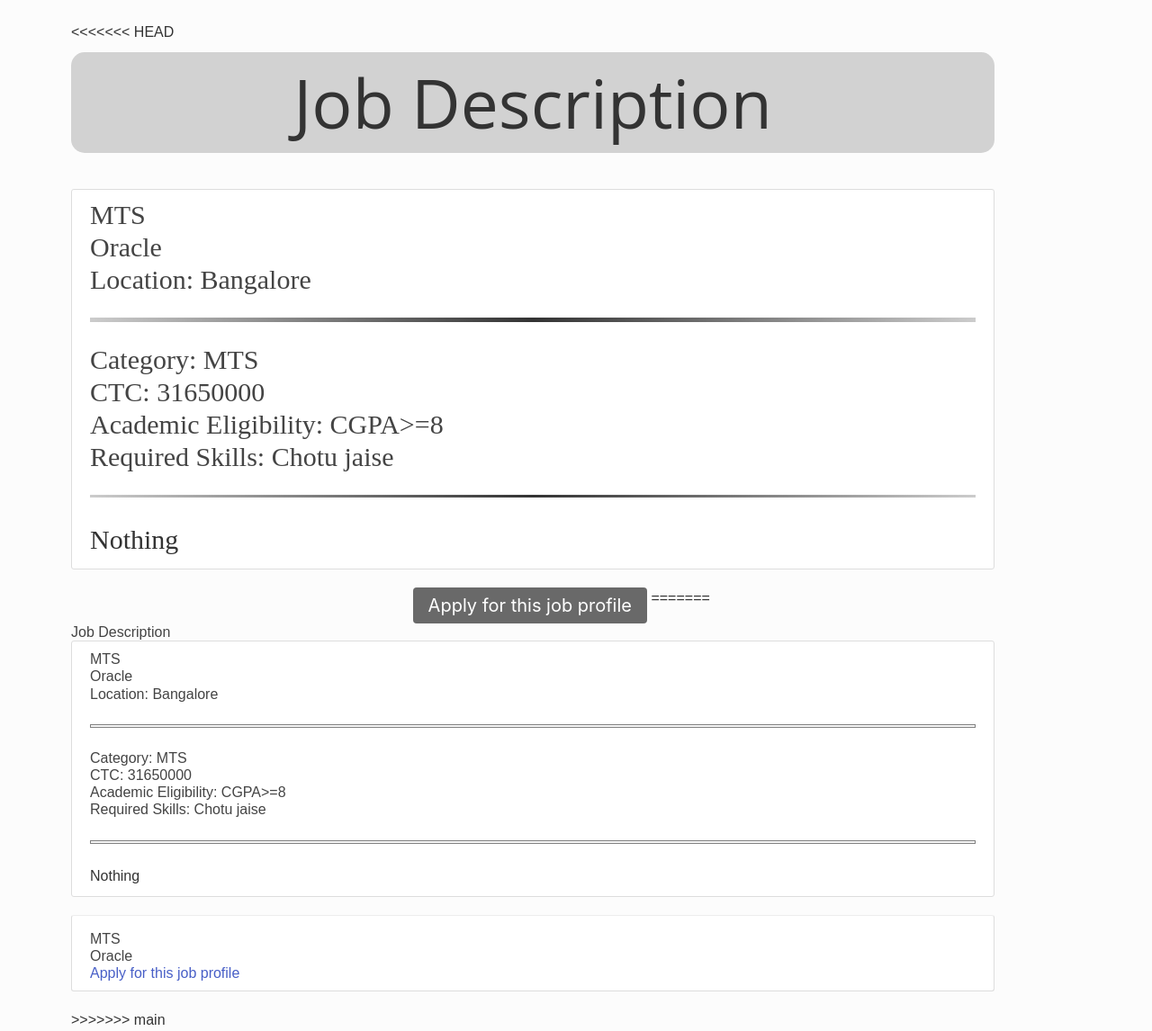
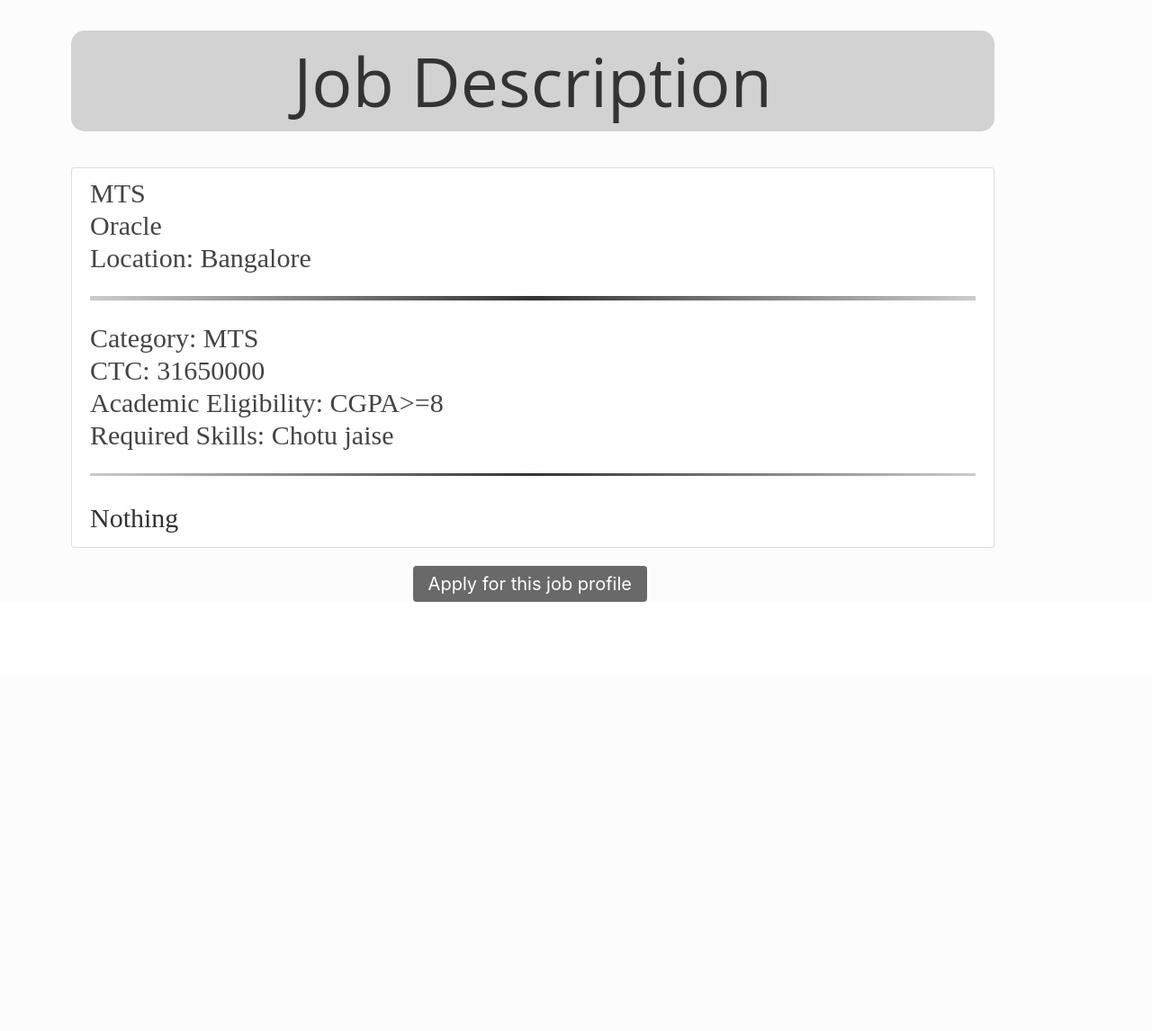
Before and after one commit to r00tDada/Mini_Project_Semester_7, a Django app: page /show_description/8 in a window 1280 px wide. Shown: the part 48-1194 px from the top of the page at 90% size. After the commit the page ends 717 px from the top, so only its background shows below. Run offline with Django 3.2, Linux system fonts and the light colour scheme; a user stored in the database is signed in; data comes from the database, SQL or seed files in the repository; both versions use the stored data as it was after the commit; some libraries are stand-ins or nearby versions.

Commit message:
Resolved Conflicts

```diff
--- a/placement/templates/placement/show_description.html
+++ b/placement/templates/placement/show_description.html
@@ -20,7 +20,6 @@
   }
 </style>
 <p>&nbsp;</p>
-<<<<<<< HEAD
 <!-- <h2>Job Description</h2> -->
 <div style="text-align: center; background-color: #d2d2d2; margin-top: 10px; border-radius: 15px; font-family: 'Open Sans', sans-serif;">
 
@@ -53,28 +52,5 @@
               <!-- <h5 style="color:blue;"><a href="{% url 'apply_job' companies.id %}">Apply for this job profile</a></h5> -->
           <!-- </div> -->
     <!-- </article> -->
-=======
-<h2>Job Description</h2>
-<article class="media content-section">
-  <div class="media-body">
-    <h2>{{ companies.job_profile }}</h2>
-    <h3>{{ companies.company_name }}</h3>
-    <h5>Location: {{ companies.company_location }}</h5>
-    <hr style="border: 1px solid grey;" />
-    <h5>Category: {{ companies.company_category }}</h5>
-    <h5>CTC: {{ companies.company_ctc }}</h5>
-    <h5>Academic Eligibility: {{ companies.job_eligibility }}</h5>
-    <h5>Required Skills: {{ companies.job_skills }}</h5>
-    <hr style="border: 1px solid grey;" />
-    <p class="article-content">{{ companies.job_details }}</p>
-  </div>
-</article>
-<article class="media content-section">
-  <div class="media-body">
-    <h3>{{ companies.job_profile }}</h3>
-    <h4>{{ companies.company_name }}</h4>
-    <h5 style="color:blue;"><a href="{% url 'apply_job' companies.id %}">Apply for this job profile</a></h5>
-  </div>
-</article>
->>>>>>> main
+
 {% endblock %}
```
Also changed, not shown: placement/templates/placement/show_company.html (+0 -37 lines), db.sqlite3.
